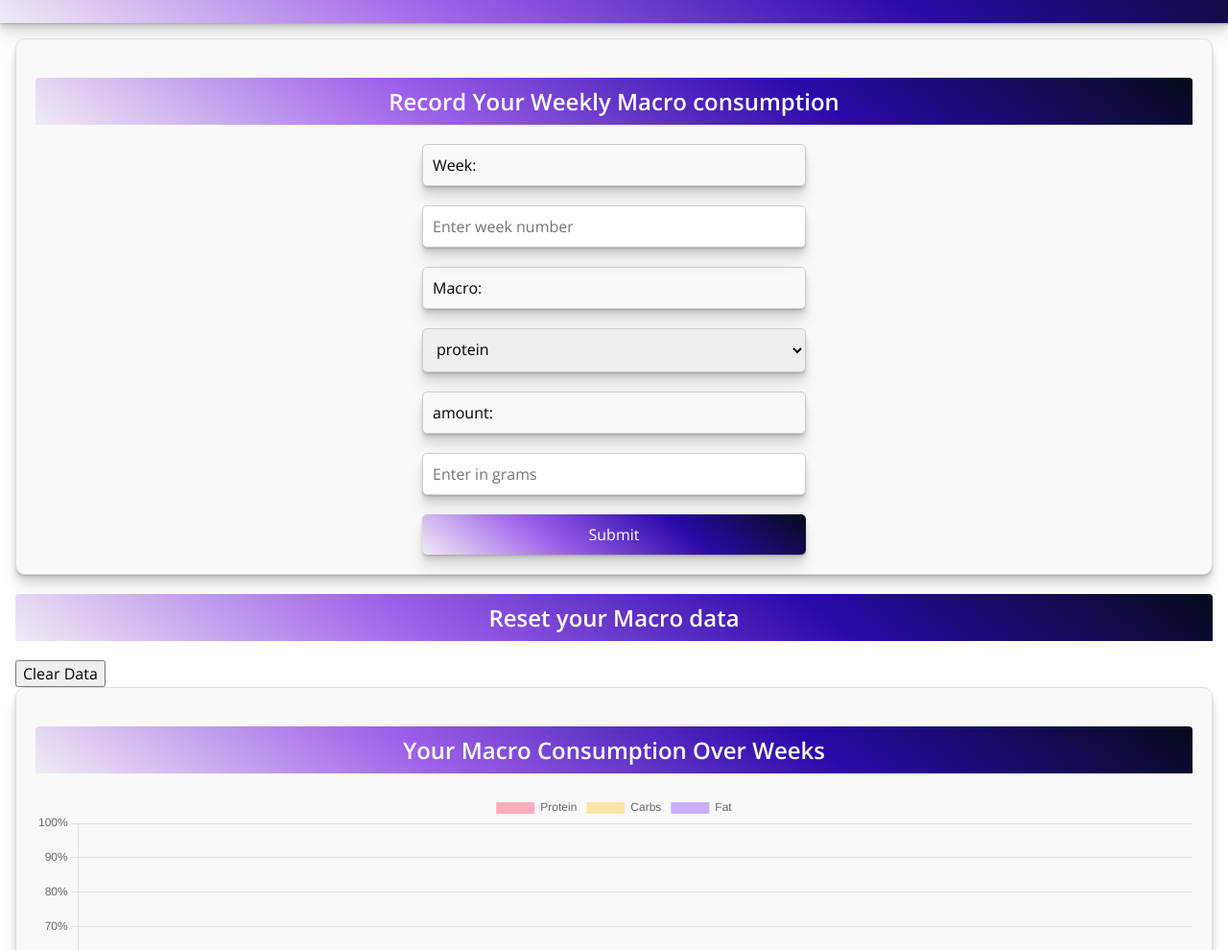
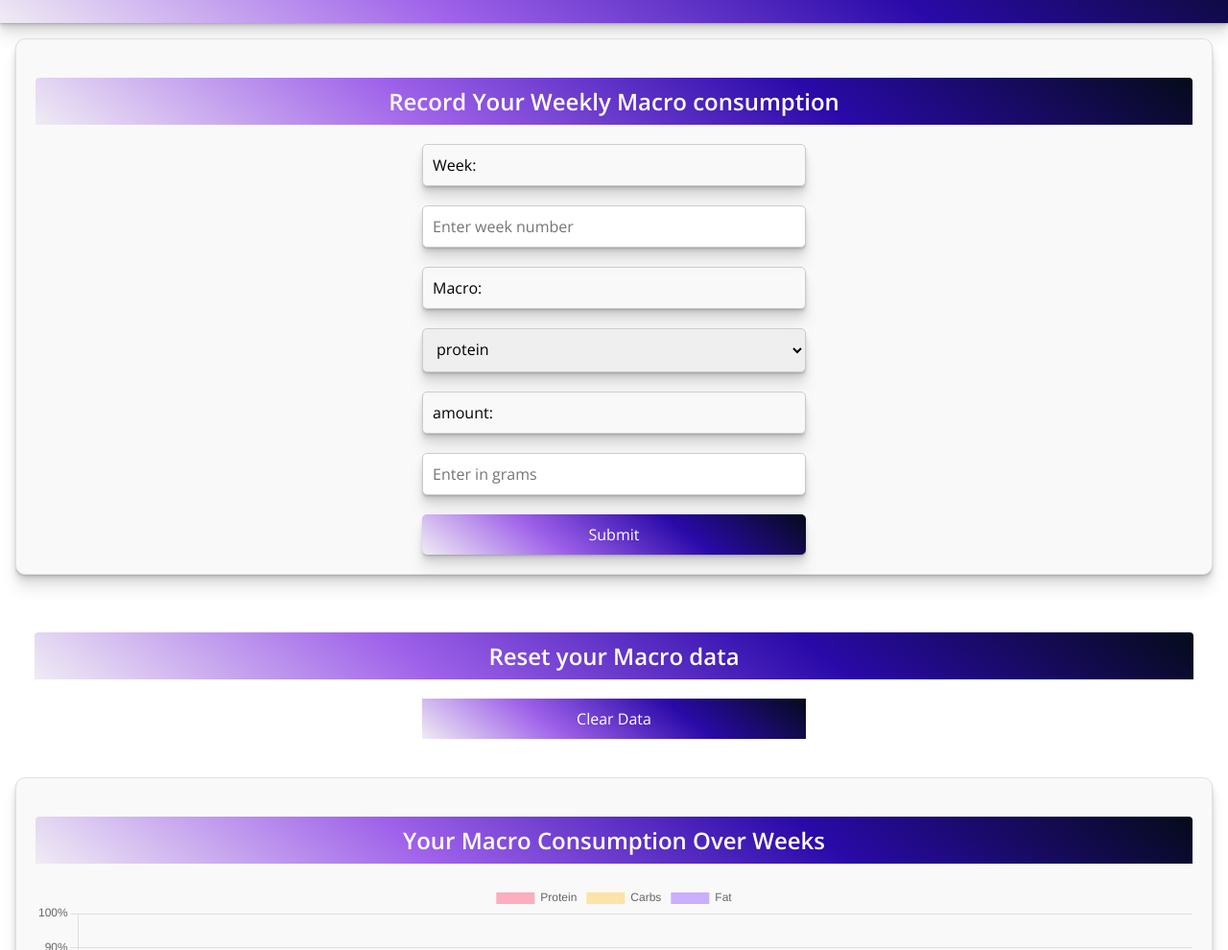
Before and after one commit to bmurcia94/CIS440_Build1, a website: page Macrotrac.html in a window 1280 px wide. Shown: the part 110-1100 px from the top of the page at 96% size. Drawn offline with nearby package versions, Linux system fonts and the light colour scheme.

Commit message:
Update trackingStyles.css
adding styling to the clear button

```diff
--- a/trackingStyles.css
+++ b/trackingStyles.css
@@ -65,3 +65,28 @@
       hsl(267deg 76% 65%) 67%,
       hsl(270deg 27% 94%) 100%);
 }
+
+#chart-container {
+  text-align: center;
+  padding: 20px;
+  border-radius: 10px;
+  margin-bottom: 20px;
+  max-width: 1300px;
+  margin-left: auto;
+  margin-right: auto;
+}
+
+#clearDataButton {
+  /*background-color: #4CAF50;*/
+  width: 60%;
+  max-width: 400px;
+  padding: 10px;
+  background-image: linear-gradient(218deg,
+      hsl(223deg 68% 6%) 0%,
+      hsl(252deg 89% 35%) 33%,
+      hsl(267deg 76% 65%) 67%,
+      hsl(270deg 27% 94%) 100%);
+  color: #fff;
+  border: none;
+  cursor: pointer;
+}
```
